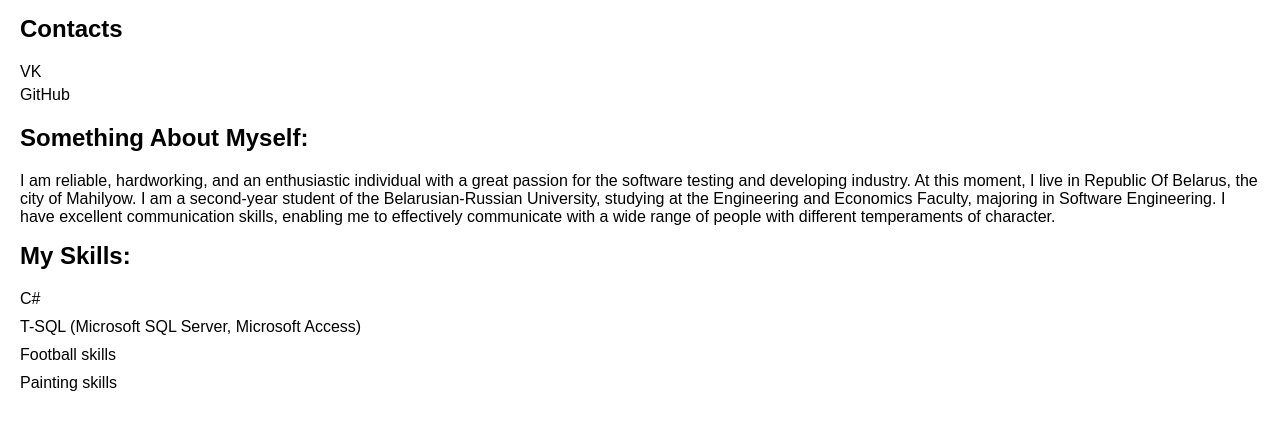
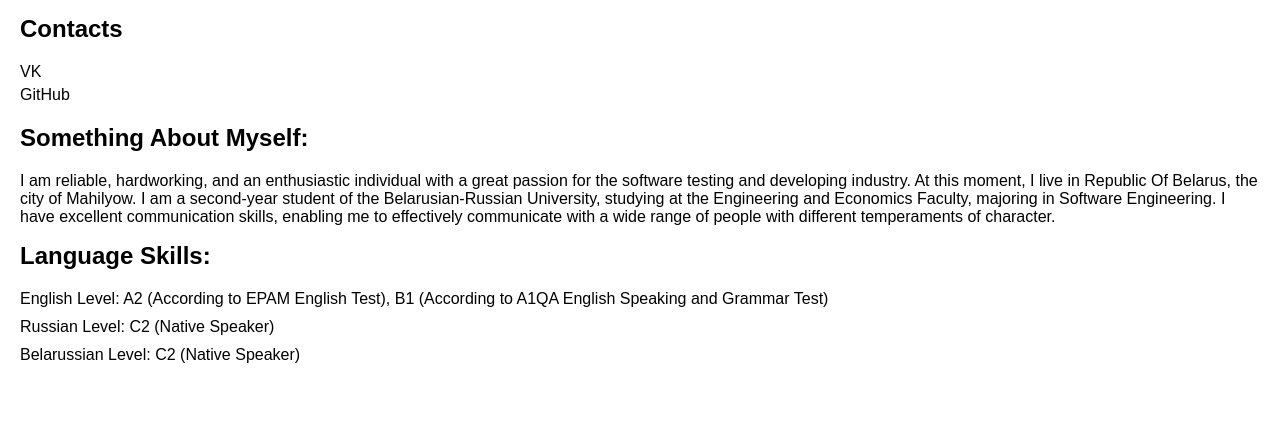
Before and after one commit to agarin6/cv.urban, a plain HTML site: page index.html in a window 1280 px wide. Shown: the part 158-588 px from the top of the page. Drawn offline with Linux system fonts and the light colour scheme.

Commit message:
feat: add language

```diff
--- a/index.html
+++ b/index.html
@@ -84,13 +84,12 @@
       studying at the Engineering and Economics Faculty, majoring in Software Engineering.
       I have excellent communication skills, enabling me to effectively communicate with a wide range of people with different temperaments of character.
     </p>
-  </section>
-<section class="skills">
-    <h2>My Skills:</h2>
+
+  <section class="language">
+    <h2>Language Skills:</h2>
     <ul>
-      <li>C#</li>
-      <li>T-SQL (Microsoft SQL Server, Microsoft Access)</li>
-      <li>Football skills</li>
-      <li>Painting skills</li>
+      <li>English Level: A2 (According to EPAM English Test), B1 (According to A1QA English Speaking and Grammar Test)</li>
+      <li>Russian Level: C2 (Native Speaker)</li>
+      <li>Belarussian Level: C2 (Native Speaker)</li>
     </ul>
   </section>
```
